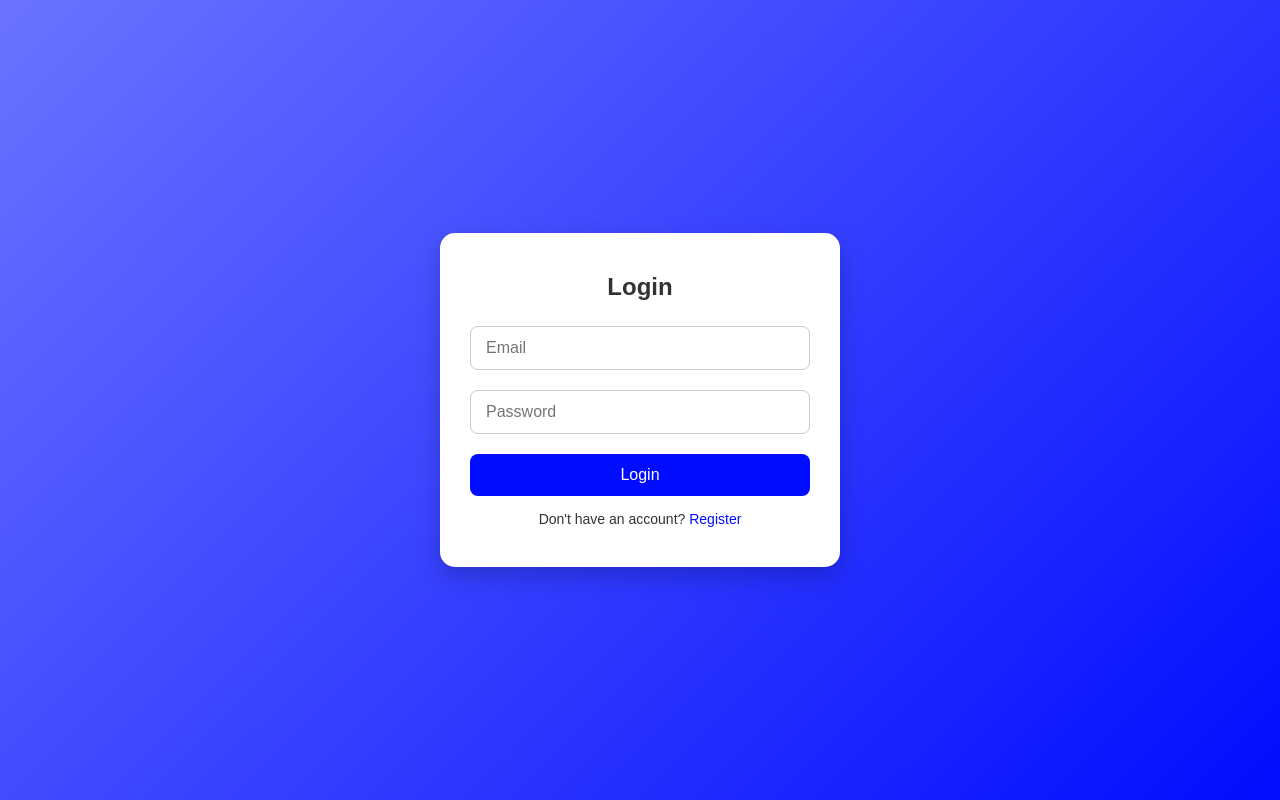
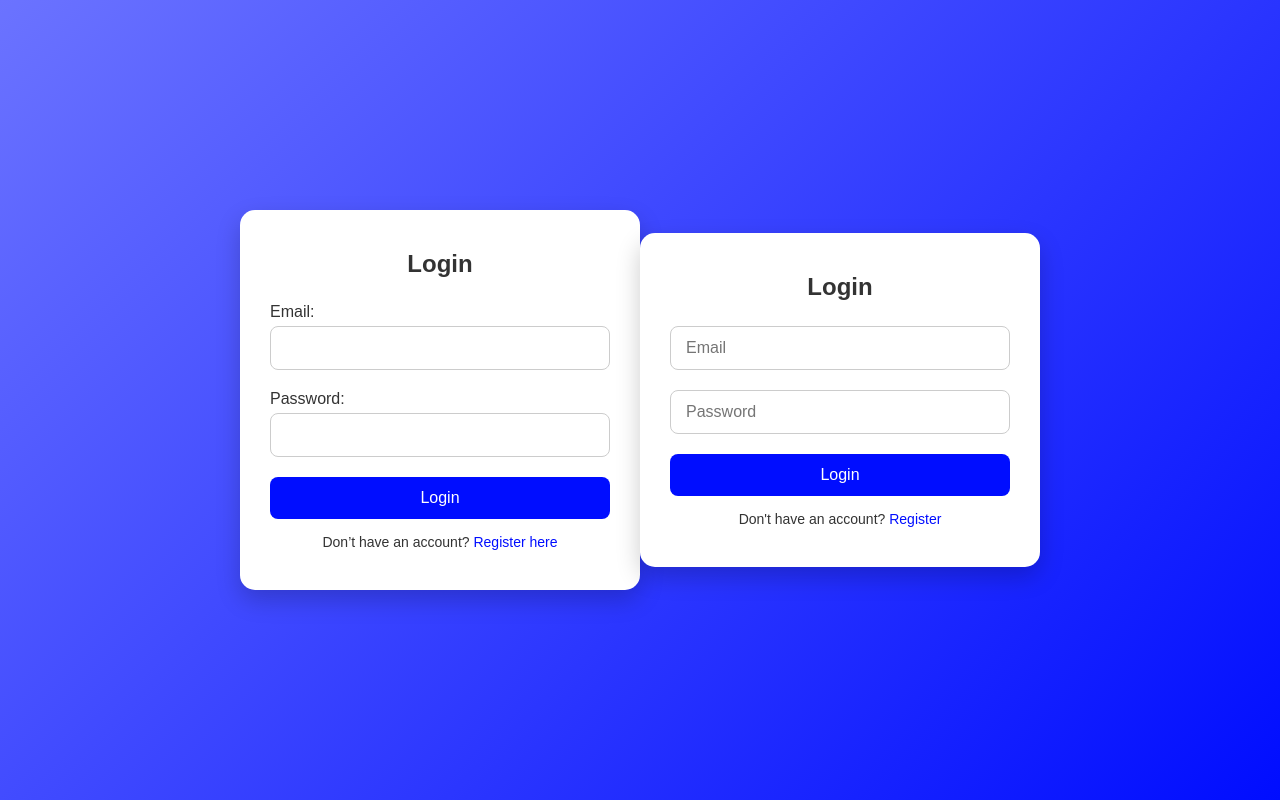
Before and after one commit to Riyaz3777/UMS, a plain HTML site: page frontend/login.html in a window 1280 px wide. Drawn offline with Linux system fonts and the light colour scheme.

Commit message:
Update login.html

```diff
--- a/frontend/login.html
+++ b/frontend/login.html
@@ -5,7 +5,33 @@
   <meta name="viewport" content="width=device-width, initial-scale=1.0">
   <title>Login</title>
   <link rel="stylesheet" href="css/style.css">
+</head><!DOCTYPE html>
+<html lang="en">
+<head>
+  <meta charset="UTF-8">
+  <meta name="viewport" content="width=device-width, initial-scale=1.0">
+  <title>Login</title>
+  <link rel="stylesheet" href="css/style.css">
 </head>
+<body>
+  <div class="container">
+    <h2>Login</h2>
+    <form id="loginForm">
+      <label for="email">Email:</label>
+      <input type="email" id="email" name="email" required>
+
+      <label for="password">Password:</label>
+      <input type="password" id="password" name="password" required>
+
+      <button type="submit">Login</button>
+    </form>
+    <p>Don’t have an account? <a href="register.html">Register here</a></p>
+  </div>
+
+  <script src="JS/auth.js"></script>
+</body>
+</html>
+
 <body>
   <div class="container">
     <h2>Login</h2>
```
